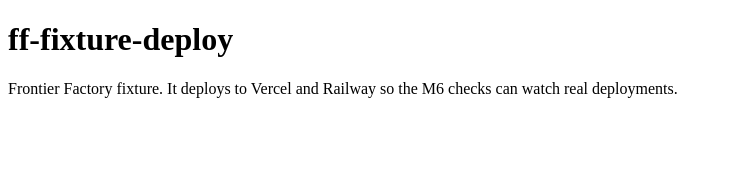
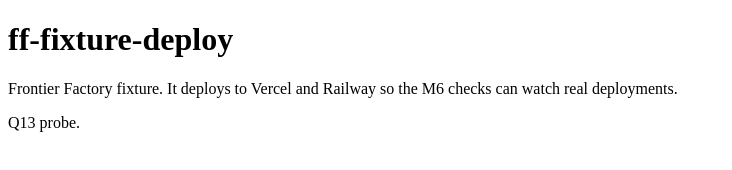
Before and after one commit to AI-Synthetic-Users/ff-fixture-deploy, a website: page public/index.html in a window 1280 px wide. Shown: the whole page, without its empty margins (0-732 px from the left). Drawn offline with Linux system fonts and the light colour scheme.

Commit message:
Q13 probe change

```diff
--- a/public/index.html
+++ b/public/index.html
@@ -4,5 +4,6 @@
 <body>
 <h1>ff-fixture-deploy</h1>
 <p>Frontier Factory fixture. It deploys to Vercel and Railway so the M6 checks can watch real deployments.</p>
+<p>Q13 probe.</p>
 </body>
 </html>
```
